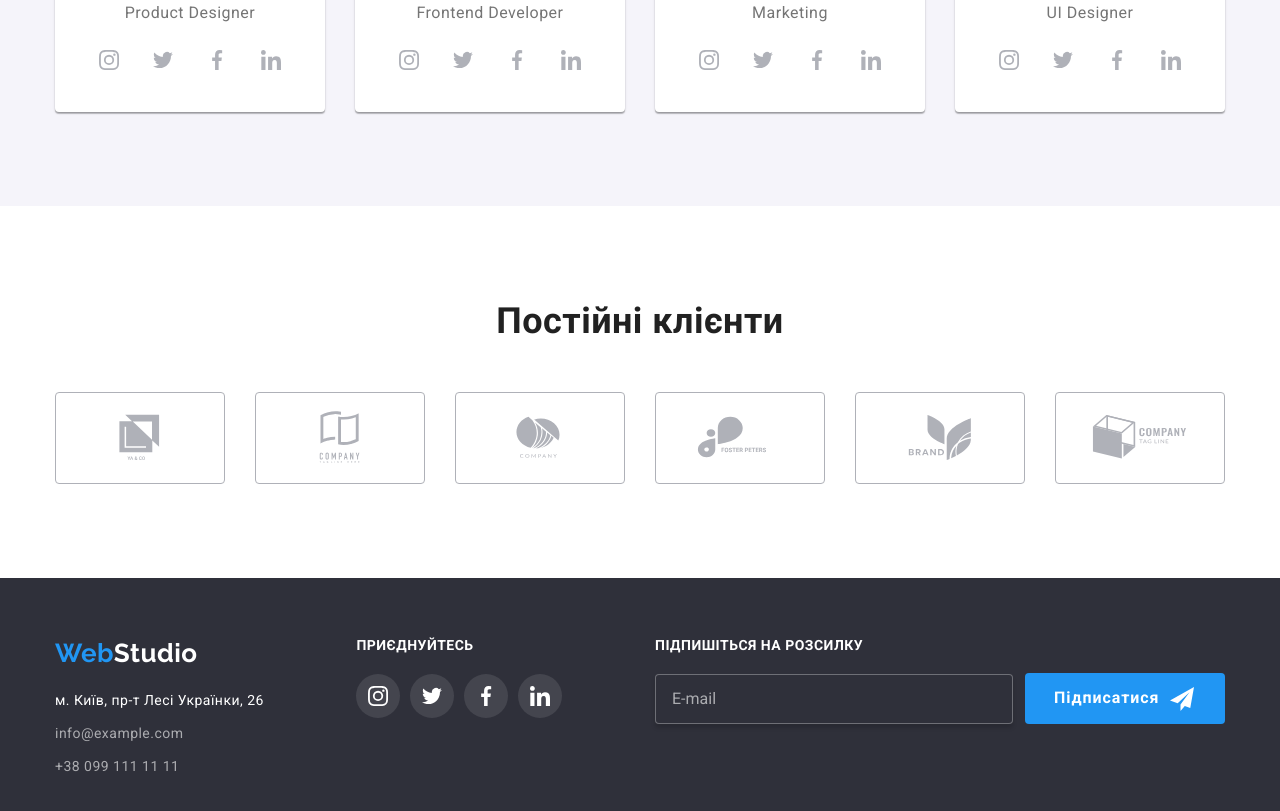
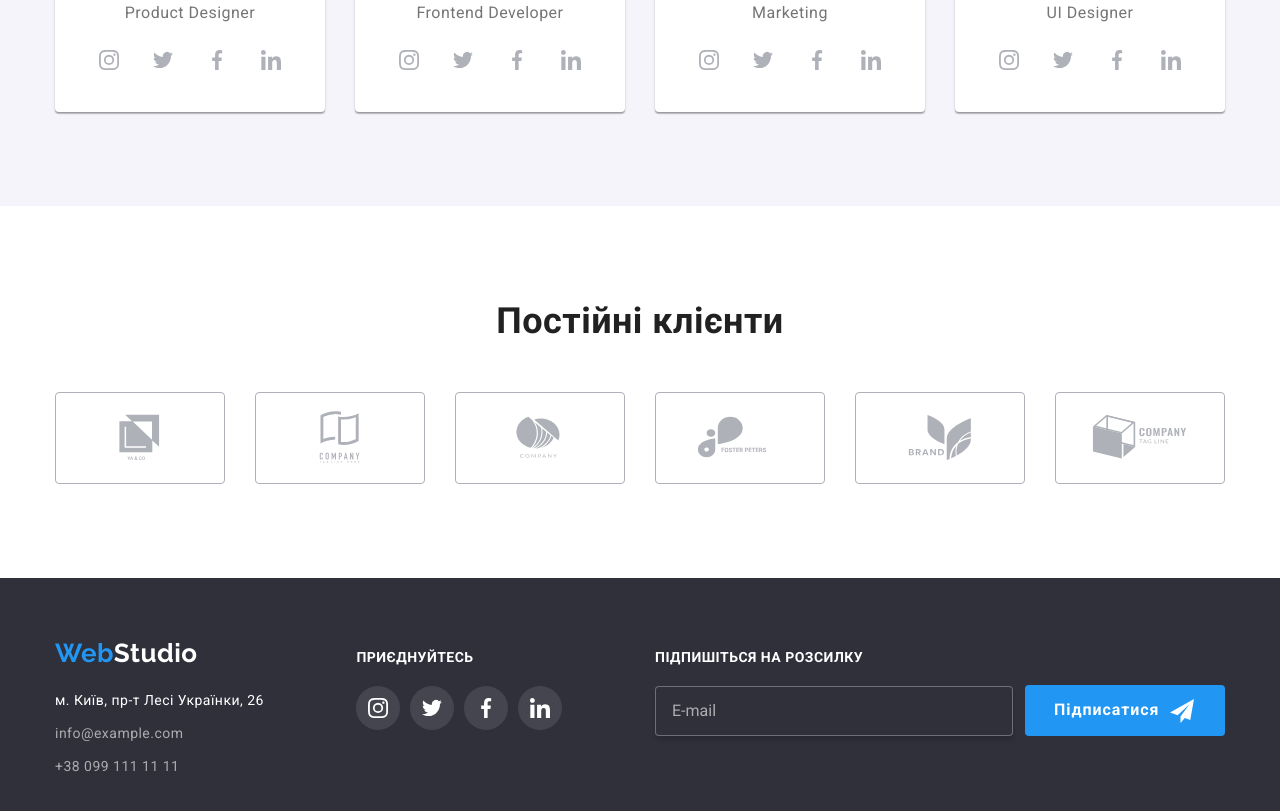
Before and after one commit to kristinamuse/goit-markup-hw-06, a plain HTML site: page index.html in a window 1280 px wide. Shown: the part 2100-2911 px from the top of the page. Drawn offline with nearby package versions, Linux system fonts and the light colour scheme.

Commit message:
add corrections

```diff
--- a/css/styles.css
+++ b/css/styles.css
@@ -730,6 +730,7 @@ textarea {
 .footer-container {
     display: flex;
     justify-content: space-between;
+    align-items: baseline;
 }
 
 .footer{
@@ -782,10 +783,9 @@ textarea {
 .socialmedia{
     width: 206px;
     height: 80px;
-    /* margin-left: 70px; */
 }
 
-.socialmedia-title{
+.socialmedia-text{
     font-weight: 700;
     font-size: 14px;
     line-height: 1.14;
@@ -833,7 +833,6 @@ textarea {
 .subscribe-form{
     display: flex;
     align-items: flex-end;
-    /* margin-left: 93px; */
 }
 
 .subscribe-text{
--- a/index.html
+++ b/index.html
@@ -421,7 +421,7 @@
                     </address>
                 </div>
                 <div class="socialmedia">
-                    <h3 class="socialmedia-title">Приєднуйтесь</h3>
+                    <p class="socialmedia-text">Приєднуйтесь</p>
                     <ul class="list socialmedia-list">
                         <li class="socialmedia-item">
                             <a class="socialmedia-link" href="">
```
Also changed, not shown: portfolio.html (+1 -1 lines).
